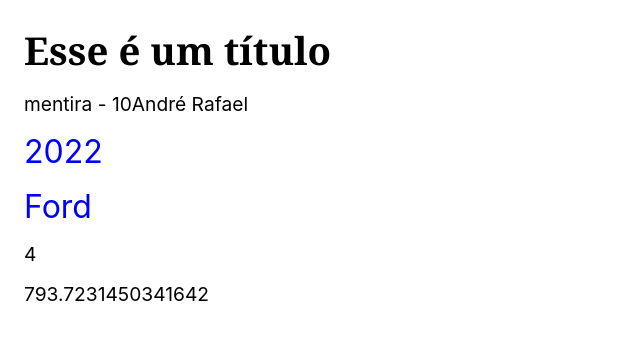
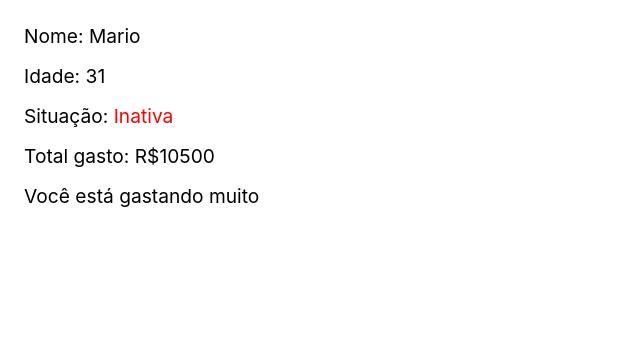
Before and after one commit to vtbrgt/react-completo-origamid, a React (Create React App) app in the folder Create React App/meuapp/: page / in a window 1280 px wide. Shown: the top 340 px of the page, without its empty margins (0-640 px from the left). Built offline with nearby package versions, Linux system fonts and the light colour scheme.

Commit message:
exercising jsx

```diff
--- /dev/null
+++ b/Create React App/meuapp/src/Exercicio.js
@@ -0,0 +1,54 @@
+import React from 'react';
+
+// Mostre os dados da aplicação, como aprensetado no vídeo
+// Não utilize CSS externo, use o style para mudar as cores
+// Se a situação estiver ativa pinte de verde, inativa vermelho
+// Se o gasto for maior que 10000 mostre uma mensagem
+const luana = {
+  cliente: 'Luana',
+  idade: 27,
+  compras: [
+    { nome: 'Notebook', preco: 'R$ 2500' },
+    { nome: 'Geladeira', preco: 'R$ 3000' },
+    { nome: 'Smartphone', preco: 'R$ 1500' },
+  ],
+  ativa: true,
+};
+
+const mario = {
+  cliente: 'Mario',
+  idade: 31,
+  compras: [
+    { nome: 'Notebook', preco: 'R$ 2500' },
+    { nome: 'Geladeira', preco: 'R$ 3000' },
+    { nome: 'Smartphone', preco: 'R$ 1500' },
+    { nome: 'Guitarra', preco: 'R$ 3500' },
+  ],
+  ativa: false,
+};
+
+const Exercicio = () => {
+  const dados = mario;
+
+  const gastos = dados.compras
+    .map((item) => +item.preco.replace('R$ ', ''))
+    .reduce((a, b) => a + b);
+  console.log(gastos);
+
+  return (
+    <div>
+      <p>Nome: {dados.cliente}</p>
+      <p>Idade: {dados.idade}</p>
+      <p>
+        Situação:{' '}
+        <span style={dados.ativa ? { color: 'green' } : { color: 'red' }}>
+          {dados.ativa ? 'Ativa' : 'Inativa'}
+        </span>
+      </p>
+      <p>Total gasto: R${gastos}</p>
+      {gastos > 10000 && <p>Você está gastando muito</p>}
+    </div>
+  );
+};
+
+export default Exercicio;
--- a/Create React App/meuapp/src/index.js
+++ b/Create React App/meuapp/src/index.js
@@ -1,10 +1,10 @@
 import React from 'react';
 import ReactDOM from 'react-dom/client';
-import App from './App';
+import Exercicio from './Exercicio';
 
 const root = ReactDOM.createRoot(document.getElementById('root'));
 root.render(
   <React.StrictMode>
-    <App />
+    <Exercicio />
   </React.StrictMode>
 );
```
